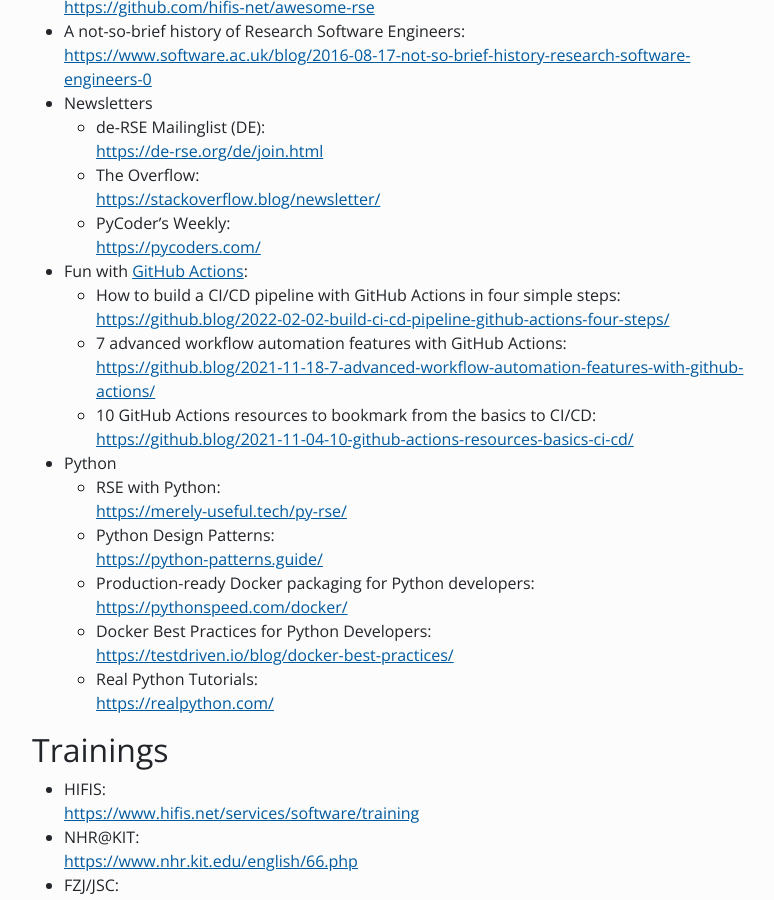
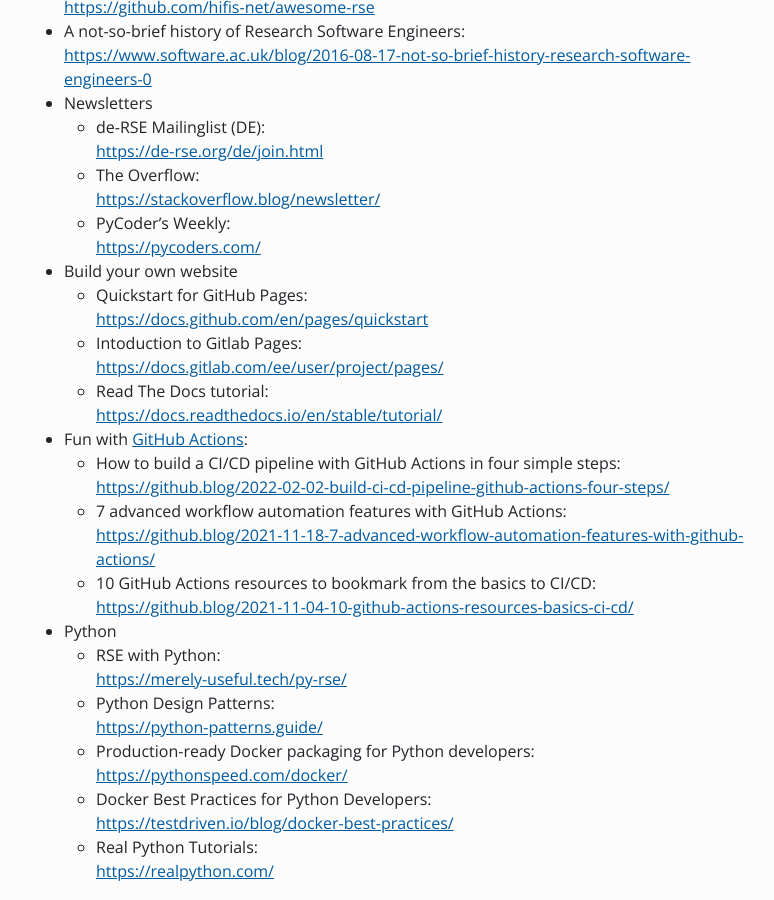
Before and after one commit to Helmholtz-HiRSE/helmholtz-hirse.github.io, a Jekyll site: the page built from resources.md, in a window 1280 px wide and 900 px high, scrolled down 546 px. Shown: the whole window, without its empty margins (50-824 px from the left). Built offline with Jekyll 4.4.1, drawn with Linux system fonts in a browser that asks for light colours; nearby versions of some CDN libraries.

Commit message:
Update resources.md

```diff
--- a/resources.md
+++ b/resources.md
@@ -20,6 +20,10 @@
     * de-RSE Mailinglist (DE): <br> <https://de-rse.org/de/join.html>
     * The Overflow: <br> <https://stackoverflow.blog/newsletter/>
     * PyCoder's Weekly: <br> <https://pycoders.com/>
+* Build your own website
+    * Quickstart for GitHub Pages: <br> <https://docs.github.com/en/pages/quickstart>
+    * Intoduction to Gitlab Pages: <br> <https://docs.gitlab.com/ee/user/project/pages/>
+    * Read The Docs tutorial: <br> <https://docs.readthedocs.io/en/stable/tutorial/>
 * Fun with [GitHub Actions](https://docs.github.com/en/actions):
     * How to build a CI/CD pipeline with GitHub Actions in four simple steps: <br> <https://github.blog/2022-02-02-build-ci-cd-pipeline-github-actions-four-steps/>
     * 7 advanced workflow automation features with GitHub Actions: <br> <https://github.blog/2021-11-18-7-advanced-workflow-automation-features-with-github-actions/>
```
